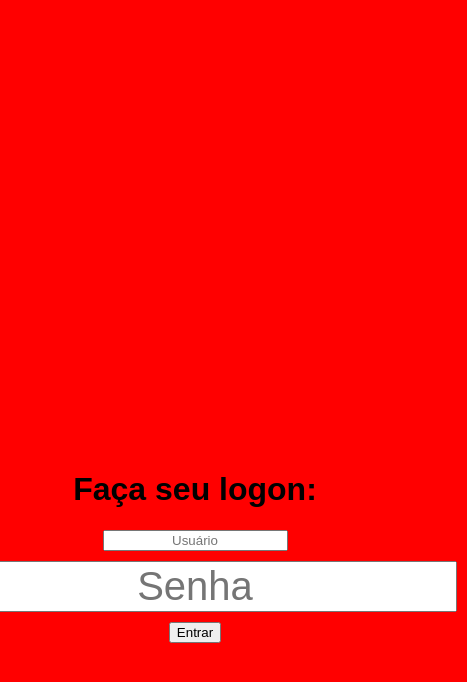
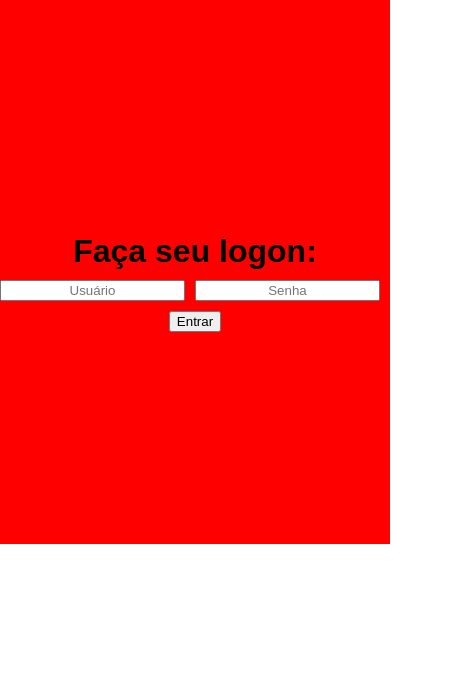
Before and after one commit to caio546/pokedex-react, a React (Create React App) app: page / in a window 390 px wide. Shown: the top 682 px of the page, 467 px wide, since content can reach past the window. Built offline with nearby package versions, Linux system fonts and the light colour scheme.

Commit message:
Mudanças na tela de login

```diff
--- a/src/pages/Login/index.jsx
+++ b/src/pages/Login/index.jsx
@@ -29,7 +29,7 @@ function Login() {
   return (
     <div className="App" id="container">
       <div id="content">
-        <div>
+        <div className="cordecima" />
         <form>
           <h1>Faça seu logon:</h1>
 
@@ -53,7 +53,6 @@ function Login() {
         </form>
       </div>
     </div>
-    </div>
   );
 }
 
--- a/src/pages/Login/styles.css
+++ b/src/pages/Login/styles.css
@@ -1,45 +1,71 @@
-#container {
-  height: 100vh;
-
-  display: flex;
-  align-items: stretch;
-  background-color: red;
-}
-
-#content {
-  display: flex;
-  flex-direction: column;
-  align-items: center;
-  justify-content: center;
-
-  width: 100%;
-  max-width: 700px;
-}
-
-body {
-  background-color: red;
-}
-
 .App {
   font-family: sans-serif;
   text-align: center;
-  margin-top: 250px;
+  display:flex;
+  flex: 1;
+  justify-content:center;
+  align-items:center;
+  height:100%;
+  width:100%;
+  background-color:red;
+  border-bottom:1rem solid black;
+  position: relative;
+  bottom: 300px;
+}
+*{
+  margin:0;
+}
+.cordecima{
+  width:100vw;
+  height:50vh;
+  background-color:red;
+  display: none;
+}
+.inputuser{
+  text-align: center;
+}
+.inputsenha{
+  text-align:center;
+  margin: 10px
+
 }
 
-.inputuser {
-  text-align: center;
+#content{
+  border-radius:50%;
+  width:25rem;
+  height: 25rem;
+  display:flex;
+  align-items: center;
+  justify-content:center;
+  border:1rem solid black;
+  background-color:white;
+  transform:translateY(21rem)
+}
+@media(max-width:768px){
+  #content{
+    transform:translateY(10rem);
+    border:none;
+    background-color:transparent;
+    }
+  .App{
+    border:none;
+  }
 }
 
-.inputsenha {
-  text-align: center;
-  margin: 10px;
+@media(max-width:1024px){
+  #content{
+    transform:translateY(20rem)}
 }
-
-@media (max-width: 1024px) {
-  .App {
-    margin-top: 450px;
-  }
-  .inputsenha {
-    font-size: 40px;
-  }
+@media(max-width:540px){
+  #content{
+    transform:translateY(10rem)}
 }
+@media(max-width:375px){
+  #content{
+    transform:translateY(12rem)}
+}
+@media(max-width:320px){
+  #content{
+    font-size: 12px;
+    transform:translateY(10rem)}
+}
```
Lines whose indentation alone changed are shown as unchanged.
